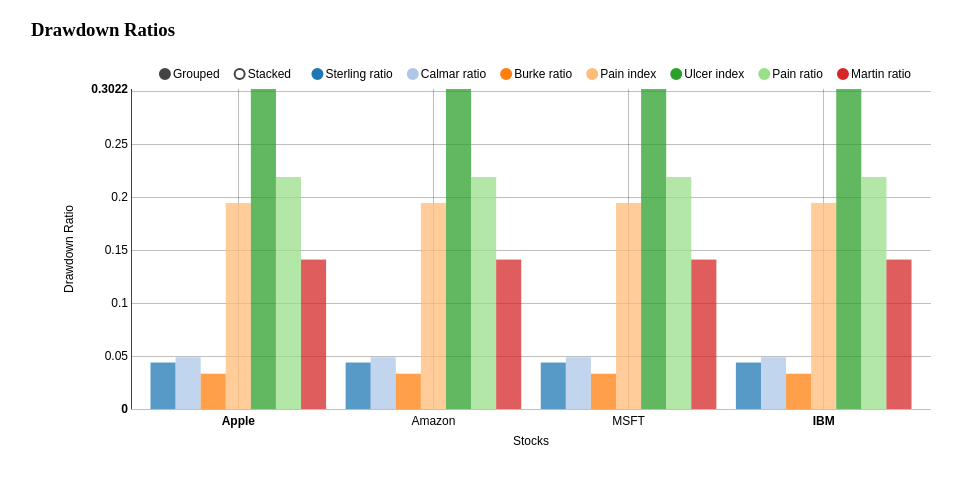
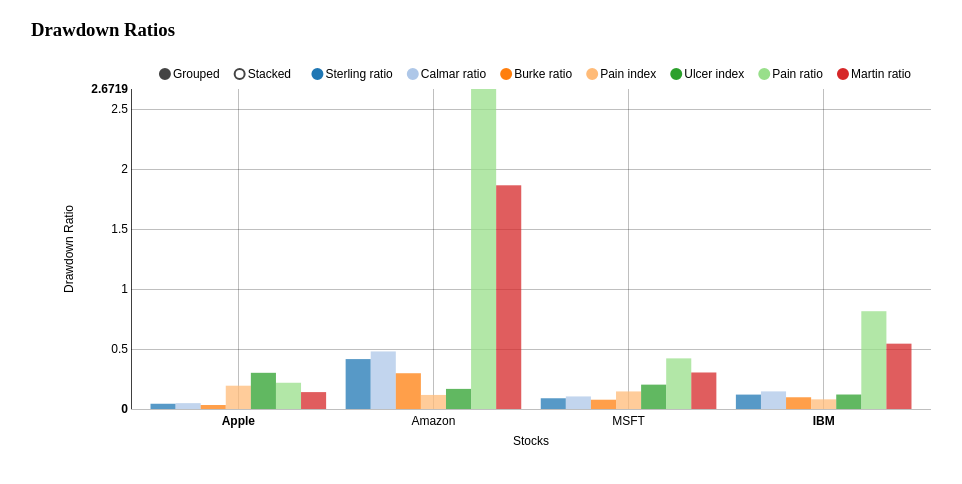
Before and after one commit to AmelieSONG/royr2.github.io, a Jekyll site: the page assets/figures/Rchart/BarChart.html, which Jekyll copies as it is, in a window 1280 px wide. Shown: the top 484 px of the page, without its empty margins (109-1071 px from the left). Built offline with Jekyll 4.4.1, drawn with Linux system fonts in a browser that asks for light colours; part of the change alters nothing that is shown.

Commit message:
Updated BarChart

```diff
--- a/assets/figures/Rchart/BarChart.html
+++ b/assets/figures/Rchart/BarChart.html
@@ -23,14 +23,14 @@
   </head>
   <body >
 
-    <div id = 'chartb924125b8e2' class = 'rChart nvd3'></div>
+    <div id = 'chartde78354a4ec9' class = 'rChart nvd3'></div>
     <script type='text/javascript'>
  $(document).ready(function(){
-      drawchartb924125b8e2()
+      drawchartde78354a4ec9()
     });
-    function drawchartb924125b8e2(){
+    function drawchartde78354a4ec9(){
       var opts = {
- "dom": "chartb924125b8e2",
+ "dom": "chartde78354a4ec9",
 "width":   1000,
 "height":    400,
 "x": "variable",
@@ -38,7 +38,7 @@
 "group": "Categories",
 "type": "multiBarChart",
 "title": "Drawdown Ratios",
-"id": "chartb924125b8e2"
+"id": "chartde78354a4ec9"
 },
         data = [
  {
@@ -79,107 +79,107 @@
 {
  "Categories": "Sterling ratio",
 "variable": "Amazon",
-"value":         0.0439
+"value":         0.4168
 },
 {
  "Categories": "Calmar ratio",
 "variable": "Amazon",
-"value":         0.0489
+"value":         0.4807
 },
 {
  "Categories": "Burke ratio",
 "variable": "Amazon",
-"value":         0.0333
+"value":         0.2986
 },
 {
  "Categories": "Pain index",
 "variable": "Amazon",
-"value":         0.1946
+"value":         0.1174
 },
 {
  "Categories": "Ulcer index",
 "variable": "Amazon",
-"value":         0.3022
+"value":         0.1679
 },
 {
  "Categories": "Pain ratio",
 "variable": "Amazon",
-"value":         0.2191
+"value":         2.6719
 },
 {
  "Categories": "Martin ratio",
 "variable": "Amazon",
-"value":         0.1411
+"value":         1.8679
 },
 {
  "Categories": "Sterling ratio",
 "variable": "MSFT",
-"value":         0.0439
+"value":         0.0897
 },
 {
  "Categories": "Calmar ratio",
 "variable": "MSFT",
-"value":         0.0489
+"value":         0.1049
 },
 {
  "Categories": "Burke ratio",
 "variable": "MSFT",
-"value":         0.0333
+"value":         0.0775
 },
 {
  "Categories": "Pain index",
 "variable": "MSFT",
-"value":         0.1946
+"value":         0.1467
 },
 {
  "Categories": "Ulcer index",
 "variable": "MSFT",
-"value":         0.3022
+"value":         0.2034
 },
 {
  "Categories": "Pain ratio",
 "variable": "MSFT",
-"value":         0.2191
+"value":         0.4227
 },
 {
  "Categories": "Martin ratio",
 "variable": "MSFT",
-"value":         0.1411
+"value":         0.3049
 },
 {
  "Categories": "Sterling ratio",
 "variable": "IBM",
-"value":         0.0439
+"value":         0.1203
 },
 {
  "Categories": "Calmar ratio",
 "variable": "IBM",
-"value":         0.0489
+"value":         0.1471
 },
 {
  "Categories": "Burke ratio",
 "variable": "IBM",
-"value":         0.0333
+"value":          0.098
 },
 {
  "Categories": "Pain index",
 "variable": "IBM",
-"value":         0.1946
+"value":         0.0807
 },
 {
  "Categories": "Ulcer index",
 "variable": "IBM",
-"value":         0.3022
+"value":         0.1209
 },
 {
  "Categories": "Pain ratio",
 "variable": "IBM",
-"value":         0.2191
+"value":         0.8165
 },
 {
  "Categories": "Martin ratio",
 "variable": "IBM",
-"value":         0.1411
+"value":         0.5455
 }
 ]
 
```
